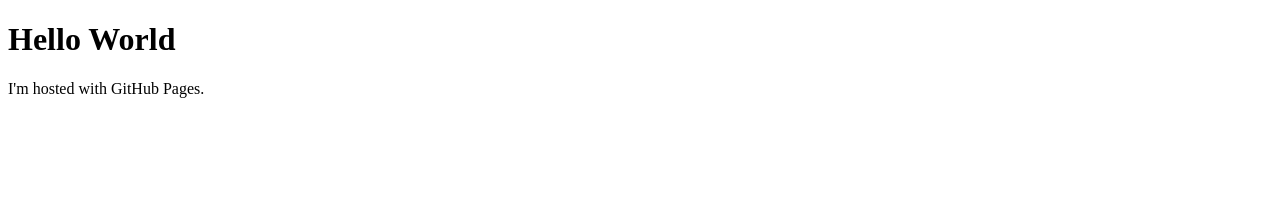
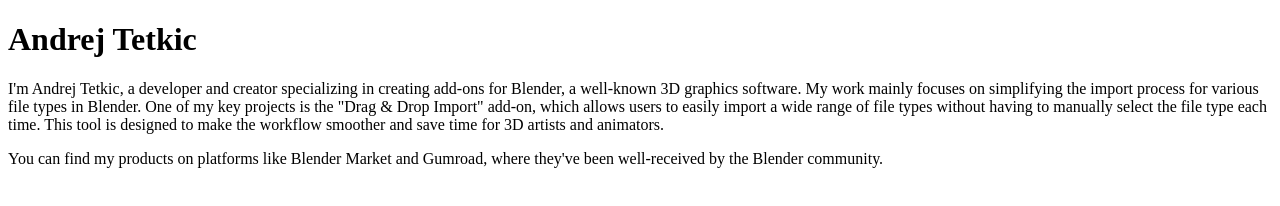
Before and after one commit to andrejtetkic/andrejtetkic.github.io, a plain HTML site: page index.html in a window 1280 px wide. Drawn offline with Linux system fonts and the light colour scheme.

Commit message:
Update index.html

```diff
--- a/index.html
+++ b/index.html
@@ -1,7 +1,9 @@
 <!DOCTYPE html>
 <html>
 <body>
-<h1>Hello World</h1>
-<p>I'm hosted with GitHub Pages.</p>
+<h1>Andrej Tetkic</h1>
+<p>I'm Andrej Tetkic, a developer and creator specializing in creating add-ons for Blender, a well-known 3D graphics software. My work mainly focuses on simplifying the import process for various file types in Blender. One of my key projects is the "Drag & Drop Import" add-on, which allows users to easily import a wide range of file types without having to manually select the file type each time. This tool is designed to make the workflow smoother and save time for 3D artists and animators.
+</p><p>
+You can find my products on platforms like Blender Market and Gumroad, where they've been well-received by the Blender community.</p>
 </body>
 </html>
```
